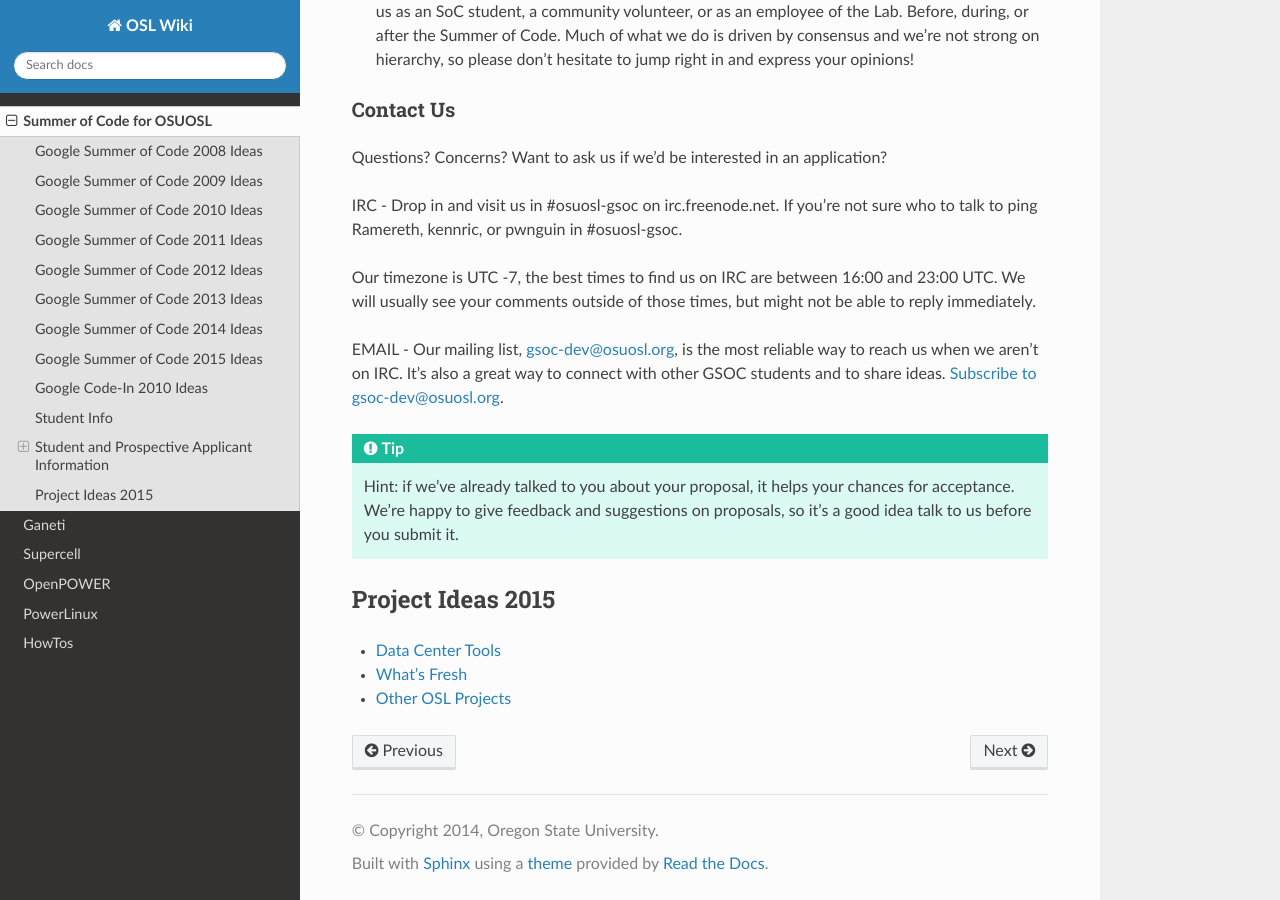
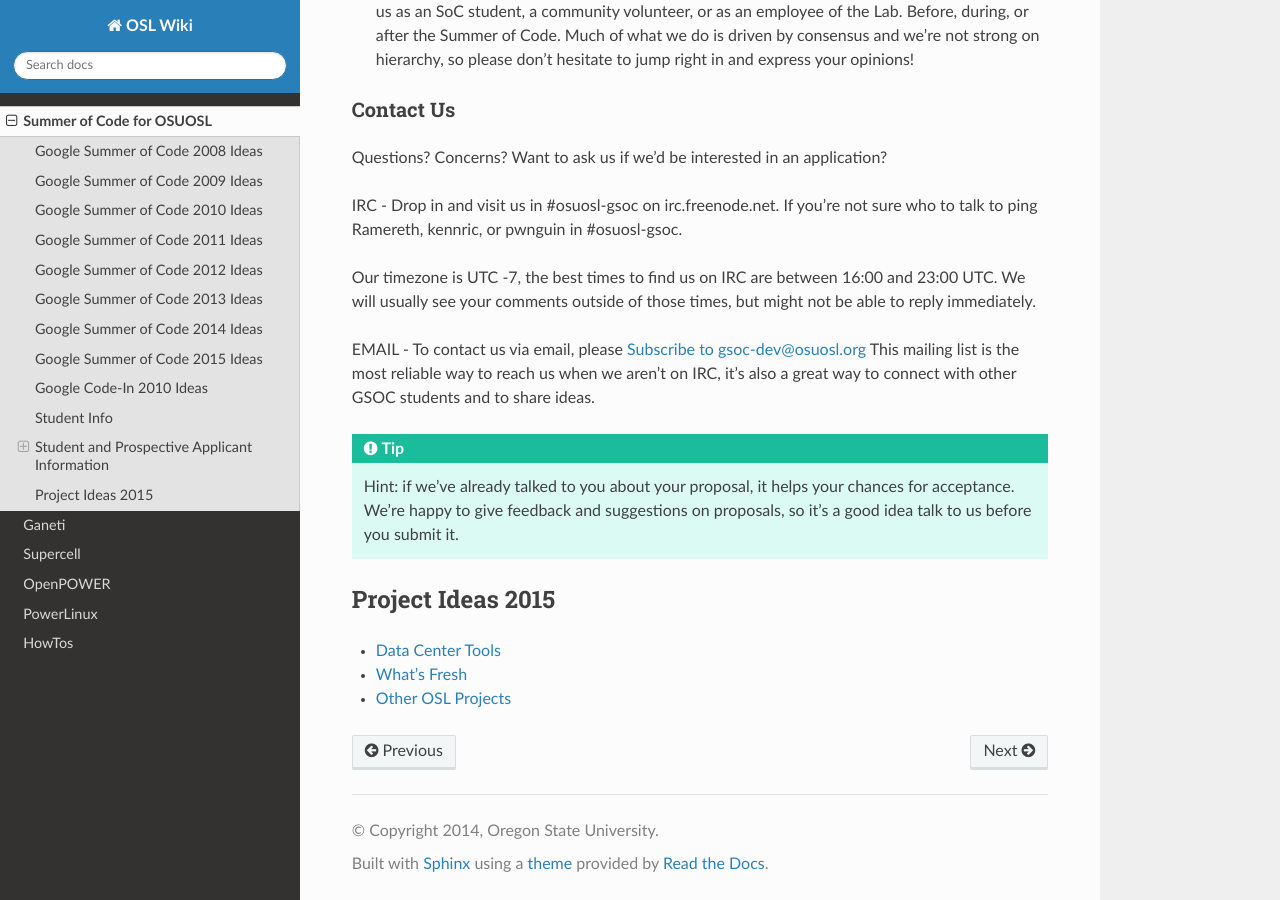
Before and after one commit to osuosl/wiki, a Sphinx documentation site: the page built from source/gsoc/index.rst, in a window 1280 px wide and 900 px high, scrolled down 1684 px. Built offline with Sphinx 7.4.7 and the Read the Docs theme 2.0.0, drawn with Linux system fonts in a browser that asks for light colours.

Commit message:
re-word mailing list paragraph

```diff
--- a/source/gsoc/index.rst
+++ b/source/gsoc/index.rst
@@ -96,9 +96,9 @@ Our timezone is UTC -7, the best times to find us on IRC are between 16:00 and
 23:00 UTC. We will usually see your comments outside of those times, but might
 not be able to reply immediately.
 
-EMAIL - Our mailing list, gsoc-dev@osuosl.org, is the most reliable way to reach
-us when we aren't on IRC. It's also a great way to connect with other GSOC
-students and to share ideas. `Subscribe to gsoc-dev@osuosl.org`_.
+EMAIL - To contact us via email, please `Subscribe to gsoc-dev@osuosl.org`_
+This mailing list is the most reliable way to reach us when we aren't on IRC,
+it's also a great way to connect with other GSOC students and to share ideas.
 
 .. tip::
 
```
